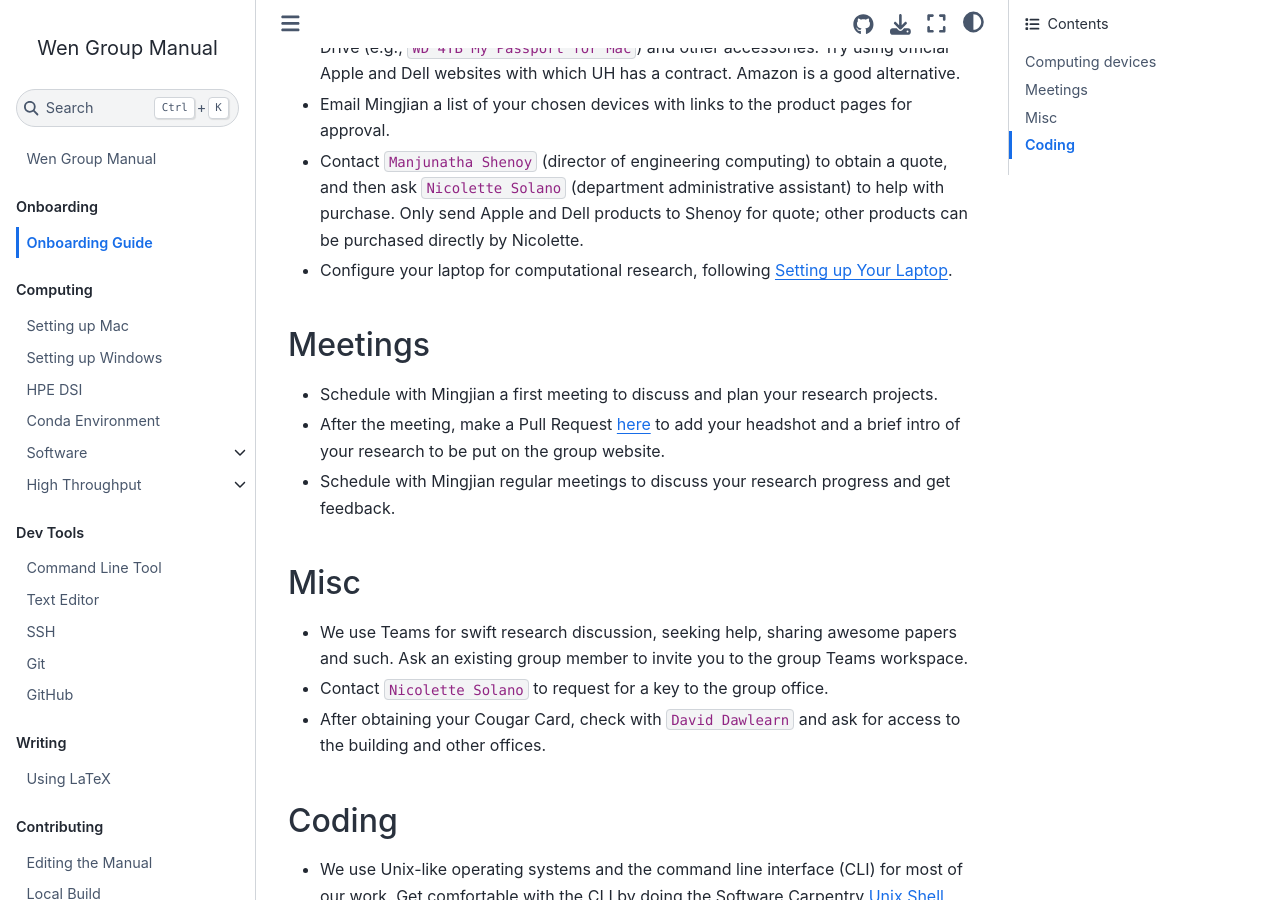
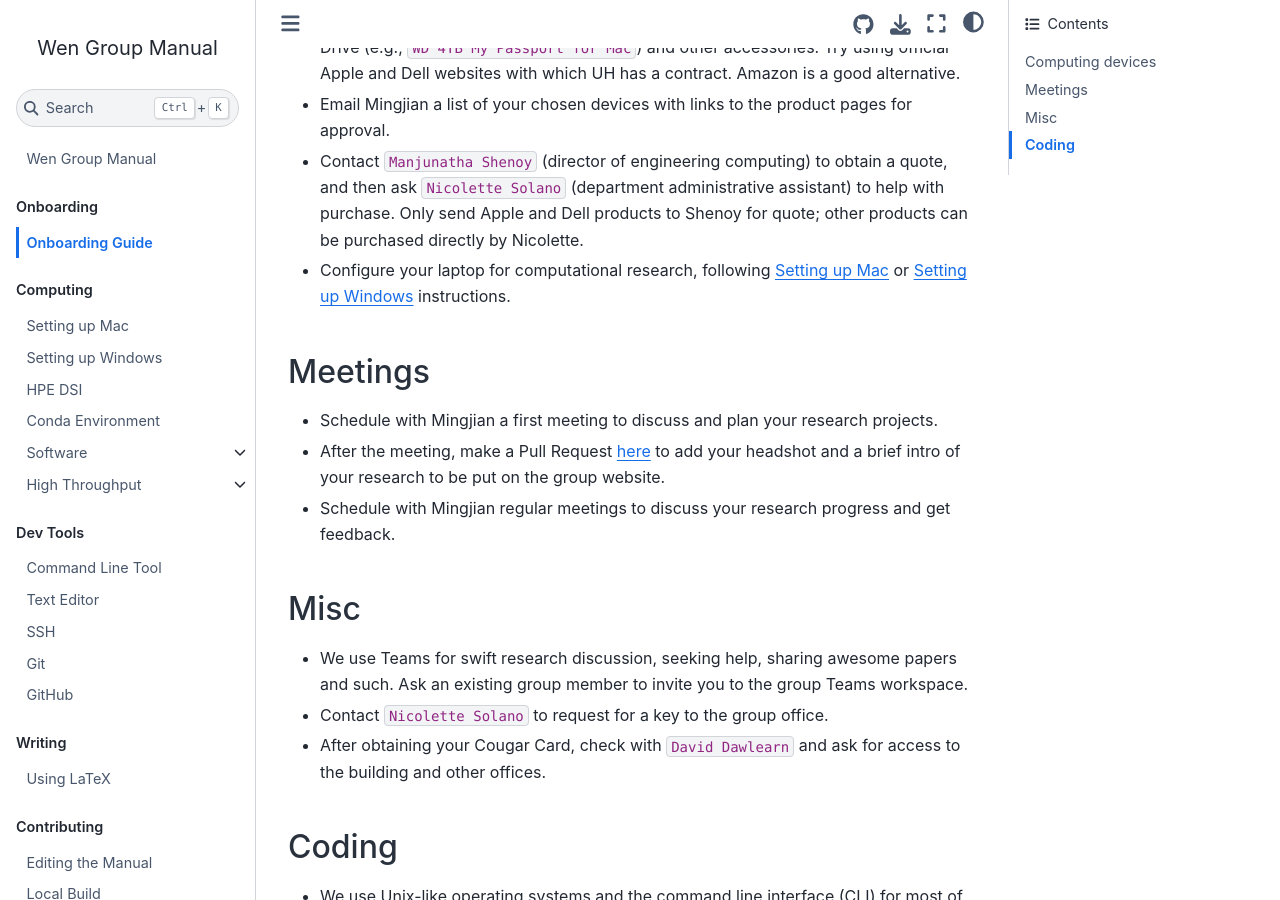
Before and after one commit to wengroup/group_manual, a Jupyter Book: the page built from docs/onboarding/guide.md, in a window 1280 px wide and 900 px high, scrolled down 304 px. Built offline with Jupyter Book 1.0.4 settings and Sphinx 7.4.7 and the Sphinx Book theme 1.1.4, drawn with Linux system fonts in a browser that asks for light colours.

```diff
--- a/docs/onboarding/guide.md
+++ b/docs/onboarding/guide.md
@@ -14,7 +14,7 @@
   and then ask `Nicolette Solano` (department administrative assistant) to help with purchase.
   Only send Apple and Dell products to Shenoy for quote; other products can be purchased directly
   by Nicolette.
-- Configure your laptop for computational research, following [Setting up Your Laptop](label:laptop).
+- Configure your laptop for computational research, following [Setting up Mac](label:laptop) or [Setting up Windows](label:windows) instructions.
 
 ## Meetings
 
```
